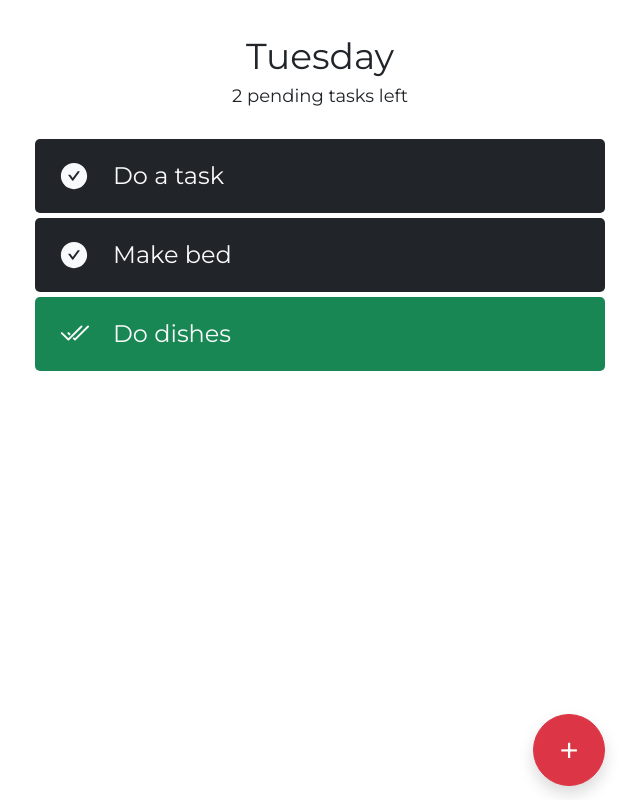
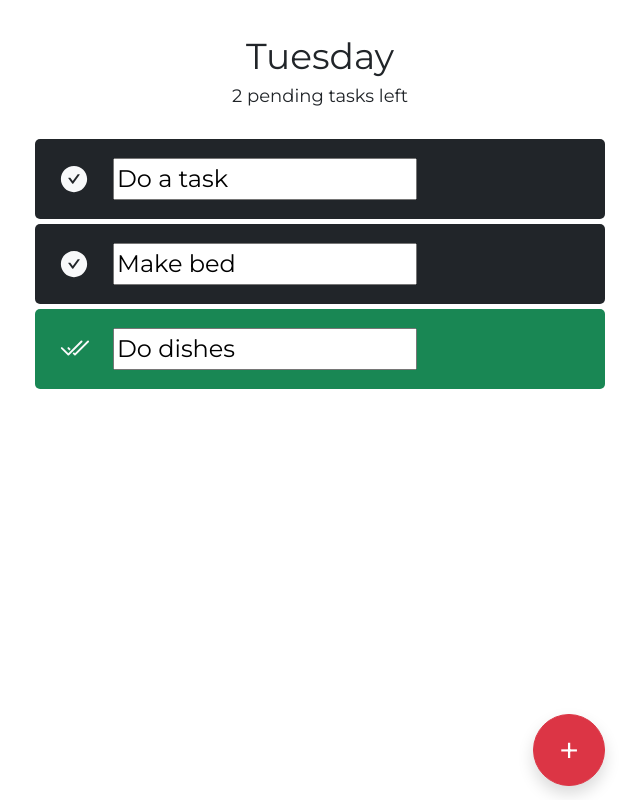
Before and after one commit to jordanmccollam/simple-todo, a React (Create React App) app in the folder client/: page / in a window 1280 px wide. Shown: the whole page, without its empty margins (320-960 px from the left). Built offline with nearby package versions, Linux system fonts and the light colour scheme.

Commit message:
Working on editing/renaming tasks -> added a way to confirm edits

```diff
--- a/client/src/App.js
+++ b/client/src/App.js
@@ -24,7 +24,6 @@ const testTasks = [
 
 function App() {
   const [tasks, setTasks] = useState(testTasks)
-  const [completedTasks, setCompletedTasks] = useState([])
   const [taskMenuData, setTaskMenuData] = useState({
     x: 0,
     y: 0,
@@ -65,7 +64,7 @@ function App() {
 
   const onRenameTask = () => {
     closeContextMenu()
-    console.log('Renaming Task')
+    var allTasks = [...tasks]
   }
 
   const taskMenuItems = [
--- a/client/src/components/Task/Task.js
+++ b/client/src/components/Task/Task.js
@@ -6,6 +6,7 @@ import { AiFillCheckCircle } from 'react-icons/ai'
 
 const Task = (props) => {
     const [ description, setDescription ] = useState(props.task.description)
+    const [ editing, setEditing ] = useState(true)
 
     const expandOptions = (e) => {
         e.preventDefault(); // disables default context menu
@@ -21,10 +22,21 @@ const Task = (props) => {
         setDescription(e.target.value)
     }
 
+    const onBlur = () => {
+        console.log("Stop editing")
+        setEditing(false)
+    }
+
+    const handleEnterKeyPress = (e) => {
+        if (e.keyCode === 13) {
+            e.target.blur()
+        }
+    }
+
     return (
         <div
             className={`task ${props.task.completed ? 'task-completed' : ''}`}
-            onClick={() => props.editing ? console.log('editing') : props.onCheckTask(props.task)}
+            onClick={() => !editing && props.onCheckTask(props.task)}
             onContextMenu={(e) => {
                 expandOptions(e);
             }
@@ -37,7 +49,7 @@ const Task = (props) => {
             )}
             <div>
                 {/* task here here */}
-                {!props.editing ? (
+                {!editing ? (
                     description
                 ) : (
                     <div>
@@ -46,6 +58,8 @@ const Task = (props) => {
                             placeholder='Task description here'
                             value={description}
                             onChange={onChange}
+                            onBlur={onBlur}
+                            onKeyDown={handleEnterKeyPress}
                         />
                     </div>
                 )}
```
